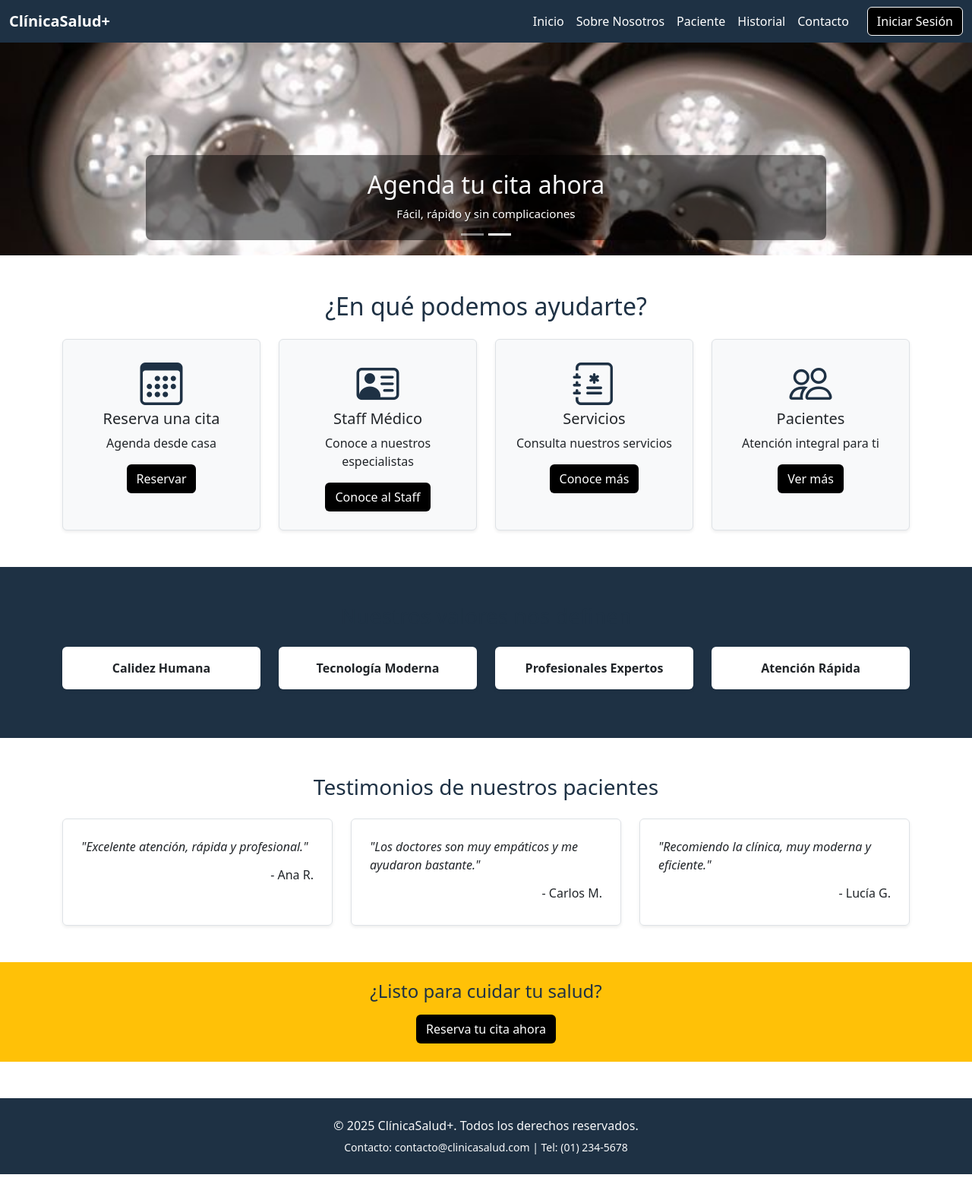
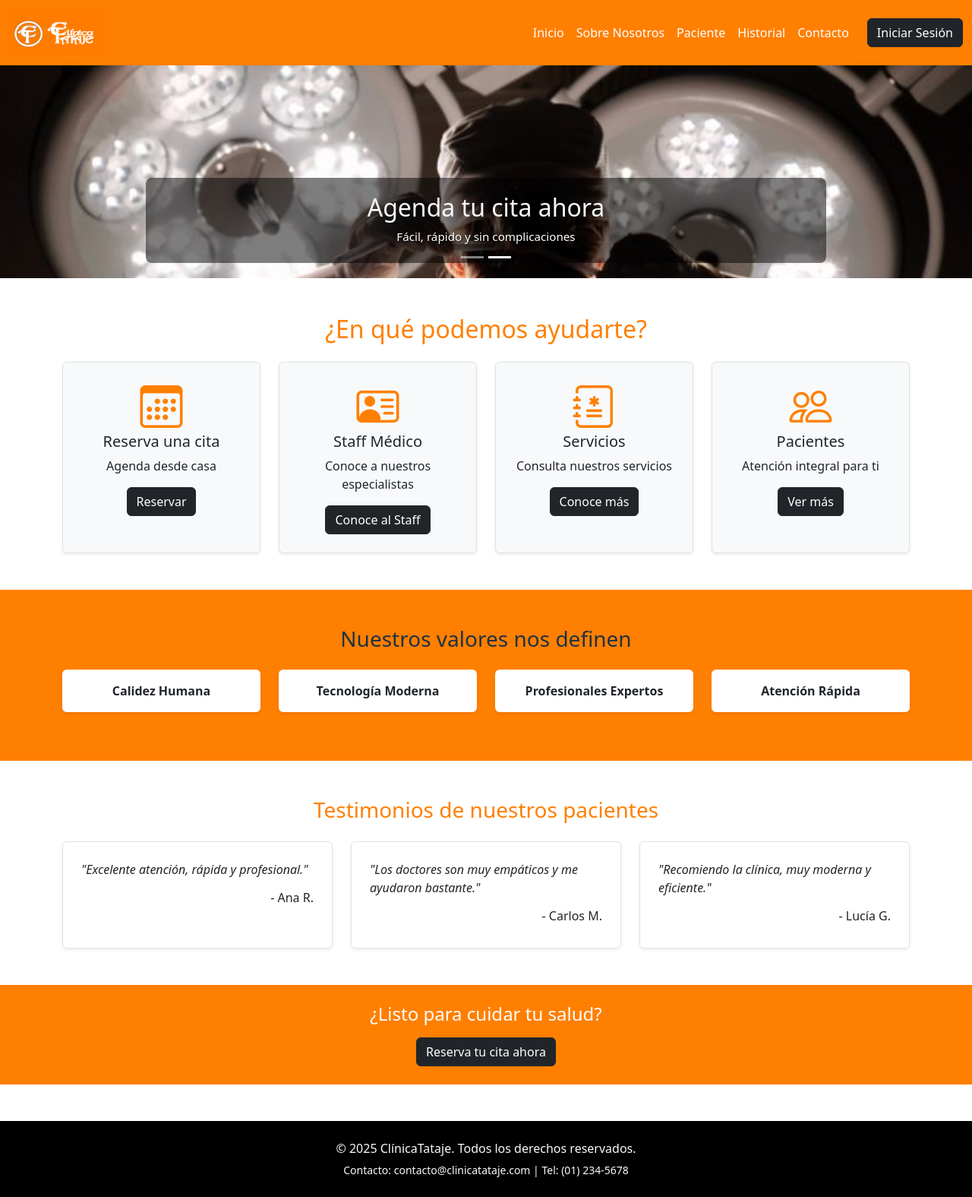
Before and after one commit to GuerraChipana/clinica_tataje_front, a React (Vite) app: page / in a window 1280 px wide. Shown: the whole page at 76% size. Before the commit the page ends 1545 px from the top, so only its background shows below. Built offline with nearby package versions, Linux system fonts and the light colour scheme; a small style sheet from the web is missing.

Commit message:
Cambios en Home

```diff
--- a/package.json
+++ b/package.json
@@ -13,6 +13,7 @@
     "@headlessui/react": "^2.2.4",
     "axios": "^1.10.0",
     "bootstrap": "^5.3.7",
+    "bootstrap-icons": "^1.13.1",
     "framer-motion": "^12.23.0",
     "html2canvas": "^1.4.1",
     "jspdf": "^3.0.1",
--- a/src/pages/Home.jsx
+++ b/src/pages/Home.jsx
@@ -8,9 +8,11 @@ function Home() {
   return (
     <div>
       {/* NAVBAR */}
-      <nav className="navbar navbar-expand-lg" style={{ backgroundColor: '#1e3144' }}>
+      <nav className="navbar navbar-expand-lg" style={{ backgroundColor: '#ff7f00' }}>
         <div className="container-fluid">
-          <Link className="navbar-brand text-white fw-bold" to="/">ClínicaSalud+</Link>
+          <Link className="navbar-brand" to="/">
+            <img src="/images/logo.jpg" alt="Clínica" style={{ height: '60px' }} />
+          </Link>
           <button className="navbar-toggler d-lg-none text-white" type="button" data-bs-toggle="offcanvas" data-bs-target="#offcanvasNavbar">
             <span className="navbar-toggler-icon"></span>
           </button>
@@ -23,7 +25,7 @@ function Home() {
                 </li>
               ))}
             </ul>
-            <Link to="/login-paciente" className="btn btn-light ms-3" style={{ backgroundColor: '#000', color: '#fff' }}>Iniciar Sesión</Link>
+            <Link to="/login-paciente" className="btn btn-dark ms-3">Iniciar Sesión</Link>
           </div>
 
           <div className="offcanvas offcanvas-end text-bg-dark d-lg-none" id="offcanvasNavbar">
@@ -39,20 +41,20 @@ function Home() {
                 <li className="nav-item"><Link className="nav-link text-white" to="/historial">Historial</Link></li>
                 <li className="nav-item"><Link className="nav-link text-white" to="/contacto">Contacto</Link></li>
               </ul>
-              <Link to="/login-paciente" className="btn mt-3 w-100" style={{ backgroundColor: '#000', color: '#fff' }}>Iniciar Sesión</Link>
+              <Link to="/login-paciente" className="btn mt-3 w-100 btn-dark">Iniciar Sesión</Link>
             </div>
           </div>
         </div>
       </nav>
 
       {/* CAROUSEL */}
-<Carousel controls={false} indicators={true}>
+      <Carousel controls={false} indicators={true}>
         <Carousel.Item>
           <img className="d-block w-100" src="/images/banner1.jpg" alt="Banner 1" style={{ height: '400px', objectFit: 'cover' }} />
           <Carousel.Caption>
             <h2 className="text-light">Miércoles de Bienestar</h2>
             <p>Cuidamos tu salud con los mejores especialistas</p>
-            <Link to="/contacto" className="btn" style={{ backgroundColor: '#000', color: '#fff' }}>Contáctanos</Link>
+            <Link to="/contacto" className="btn btn-dark">Contáctanos</Link>
           </Carousel.Caption>
         </Carousel.Item>
         <Carousel.Item>
@@ -66,7 +68,7 @@ function Home() {
 
       {/* SERVICIOS */}
       <div className="container py-5">
-        <h2 className="text-center mb-4" style={{ color: '#1e3144' }}>¿En qué podemos ayudarte?</h2>
+        <h2 className="text-center mb-4" style={{ color: '#ff7f00' }}>¿En qué podemos ayudarte?</h2>
         <div className="row g-4">
           {[
             { icon: "calendar3", title: "Reserva una cita", desc: "Agenda desde casa", link: "/reservar", label: "Reservar" },
@@ -76,10 +78,10 @@ function Home() {
           ].map((item, idx) => (
             <div className="col-md-3" key={idx}>
               <div className="p-4 border rounded text-center h-100 bg-light shadow-sm">
-                <i className={`bi bi-${item.icon} display-4 mb-3`} style={{ color: '#1e3144' }}></i>
+                <i className={`bi bi-${item.icon} display-4 mb-3`} style={{ color: '#ff7f00' }}></i>
                 <h5>{item.title}</h5>
                 <p>{item.desc}</p>
-                <Link to={item.link} className="btn" style={{ backgroundColor: '#000', color: '#fff' }}>{item.label}</Link>
+                <Link to={item.link} className="btn btn-dark">{item.label}</Link>
               </div>
             </div>
           ))}
@@ -87,7 +89,7 @@ function Home() {
       </div>
 
       {/* VALORES */}
-      <div style={{ backgroundColor: '#1e3144' }} className="text-white py-5">
+      <div style={{ backgroundColor: '#ff7f00' }} className="text-white py-5">
         <div className="container text-center">
           <h3 className="mb-4">Nuestros valores nos definen</h3>
           <div className="row">
@@ -102,7 +104,7 @@ function Home() {
 
       {/* TESTIMONIOS */}
       <div className="container py-5">
-        <h3 className="text-center mb-4" style={{ color: '#1e3144' }}>Testimonios de nuestros pacientes</h3>
+        <h3 className="text-center mb-4" style={{ color: '#ff7f00' }}>Testimonios de nuestros pacientes</h3>
         <div className="row g-4">
           {[
             { name: "Ana R.", text: "Excelente atención, rápida y profesional." },
@@ -120,16 +122,16 @@ function Home() {
       </div>
 
       {/* CTA */}
-      <div className="py-4 text-center" style={{ backgroundColor: '#ffc107', color: '#1e3144' }}>
+      <div className="py-4 text-center" style={{ backgroundColor: '#ff7f00', color: '#fff' }}>
         <h4>¿Listo para cuidar tu salud?</h4>
-        <Link to="/reservar" className="btn mt-2" style={{ backgroundColor: '#000', color: '#fff' }}>Reserva tu cita ahora</Link>
+        <Link to="/reservar" className="btn btn-dark mt-2">Reserva tu cita ahora</Link>
       </div>
 
       {/* FOOTER */}
-      <footer className="text-light py-4 mt-5" style={{ backgroundColor: '#1e3144' }}>
+      <footer className="text-light py-4 mt-5" style={{ backgroundColor: '#000000ff' }}>
         <div className="container text-center">
-          <p className="mb-1">&copy; 2025 ClínicaSalud+. Todos los derechos reservados.</p>
-          <small>Contacto: contacto@clinicasalud.com | Tel: (01) 234-5678</small>
+          <p className="mb-1">&copy; 2025 ClínicaTataje. Todos los derechos reservados.</p>
+          <small>Contacto: contacto@clinicatataje.com | Tel: (01) 234-5678</small>
         </div>
       </footer>
     </div>
```
Also changed, not shown: 1 other file (tests, documents, lock files or other folders).
